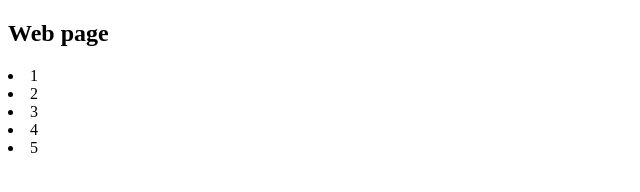
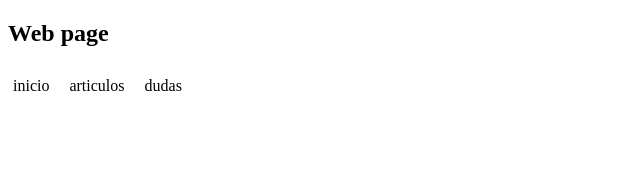
Before and after one commit to jcarrietab/web_page, a plain HTML site: page index.html in a window 1280 px wide. Shown: the whole page, without its empty margins (0-640 px from the left). Drawn offline with Linux system fonts and the light colour scheme.

Commit message:
Agregar estilos

```diff
--- a/index.html
+++ b/index.html
@@ -4,15 +4,17 @@
     <meta charset="UTF-8">
     <meta http-equiv="X-UA-Compatible" content="IE=edge">
     <meta name="viewport" content="width=device-width, initial-scale=1.0">
+    <link rel="stylesheet" href="style.css">
     <title>Document</title>
 </head>
 <body>
          <h2>Web page</h2>
-         <li>1</li>
-         <li>2</li>
-         <li>3</li>
-         <li>4</li>
-         <li>5</li>
+
+         <nav>
+            <li>inicio</li>
+            <li>articulos</li>
+            <li>dudas</li>
+         </nav>
 
 </body>
 </html>
--- /dev/null
+++ b/style.css
@@ -0,0 +1,15 @@
+li
+{
+    list-style-type: none;
+    margin-right: 10px;
+    padding: 10px 5px;
+    cursor: pointer;
+}
+
+li:hover{
+    background-color: beige;
+}
+
+nav{
+    display: flex;
+}
```
